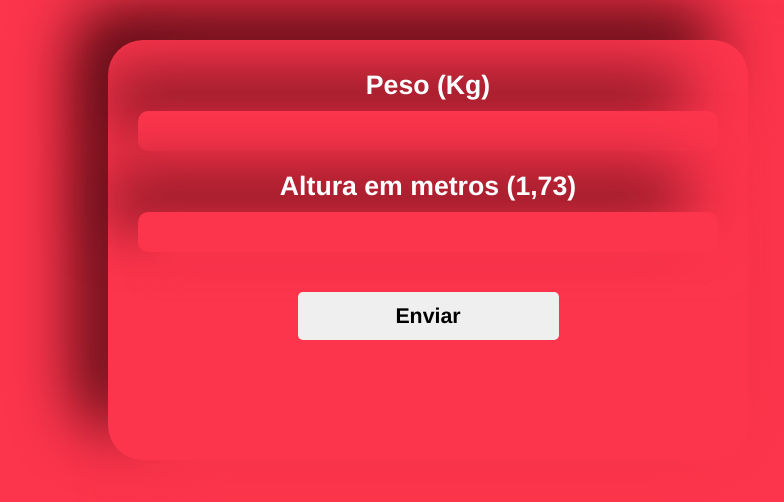
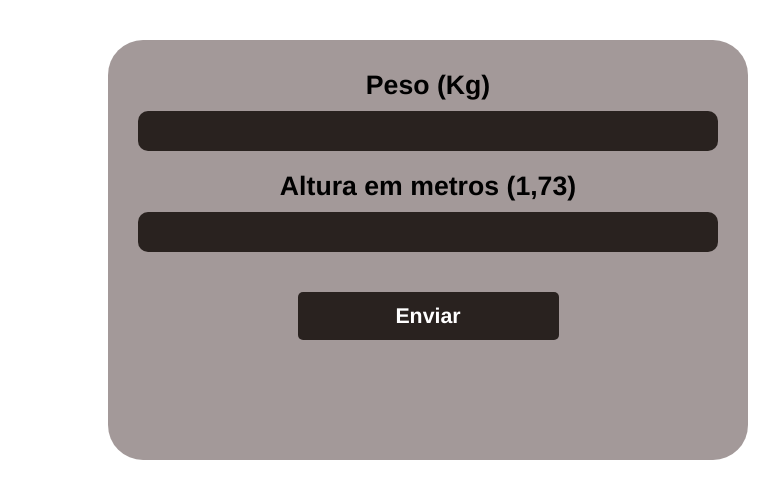
Before and after one commit to nathan-fontenele/JavaScript, a plain HTML site: page Condicionais/ImcCalculadora/index.html in a window 1280 px wide. Shown: the whole page, without its empty margins (212-996 px from the left). Drawn offline with Linux system fonts and the light colour scheme.

Commit message:
Alteração de estilo

```diff
--- a/Condicionais/ImcCalculadora/css/style.css
+++ b/Condicionais/ImcCalculadora/css/style.css
@@ -11,7 +11,7 @@ body{
     font: normal 16pt Helvetica;
     font-weight: bold;
     width: 100%;
-    background-color: #fc354c;
+    background-color: #fff;
 }
 
 main{
@@ -27,14 +27,12 @@ main{
     margin-top: 40px;
     border-radius: 35px;
     border-radius: 35px;
-    background: #fc354c;
-    box-shadow:  33px 33px 62px #fc354c,
-    -33px -33px 62px #5a0d16;
+    background: #a39999;
 }
 
 label{
     font-size: 20pt;
-    color: #fff;
+    color: #000;
     margin-bottom: 10px;
     z-index: 1;
 }
@@ -48,9 +46,7 @@ input{
     box-sizing: border-box;
     margin-bottom: 20px;
     border-radius: 10px;
-    background: #fc354c;
-    box-shadow:  15px 15px 30px #fc344c,
-    -33px -33px 62px #5a0d16;
+    background: #29221f;
 }
 
 #btn{
@@ -59,17 +55,19 @@ input{
     border-radius: 5px;
     margin-top: 20px;
     cursor: pointer;
+    background: #29221f;
+    color: #fff;
 }
 
 #btn:hover{
-    background-color: #fff;
+    background: #29221fbe;
     color: #fc354c;
 }
 
 #resultado{
     width: 100%;
     height: 40px;
-    color: #fff;
+    color: #000;
     border-radius: 5px;
     box-sizing: border-box;
     margin-top: 50px;
```
